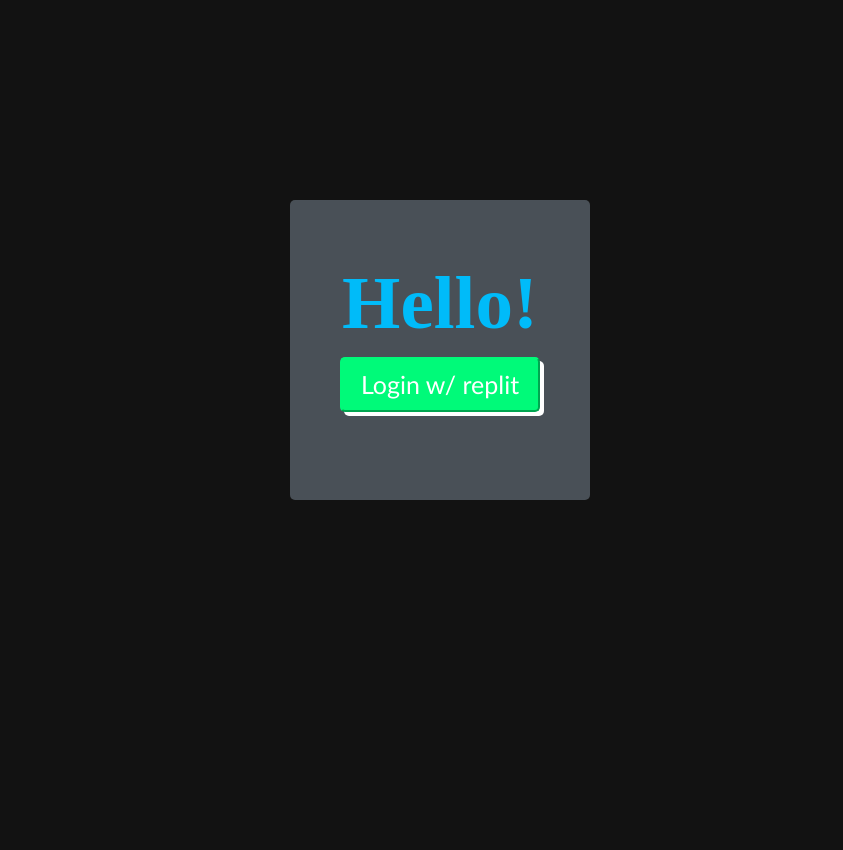
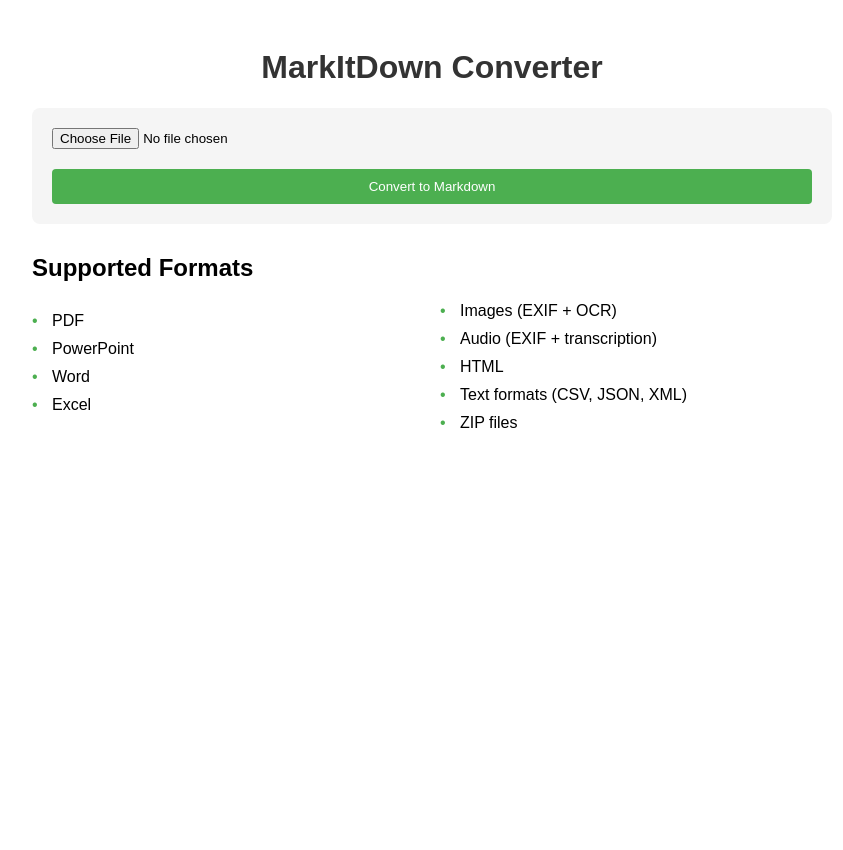
Before and after one commit to joseluissaorin/MarkItDown-Flask-GUI-API, a Flask app: template templates/index.html in a window 1280 px wide. Shown: the whole page, without its empty margins (208-1051 px from the left). After the commit the page ends 428 px from the top, so only its background shows below. Run offline with Flask 2, Linux system fonts and the light colour scheme; the template is opened without the code that fills it, so the values that code supplies are empty; some web fonts are replaced.

Commit message:
Assistant checkpoint: Created GUI and API for MarkItDown converter
Assistant generated file changes:
- main.py: Create Flask app with API endpoints and GUI
- templates/index.html: Create HTML interface
- static/style.css: Add CSS styles

---

User prompt:

Create a GUI for the MarkItDown library while also providing API endpoints:

MarkItDown
PyPI PyPI - Downloads Built by AutoGen Team

MarkItDown is a utility for converting various files to Markdown (e.g., for indexing, text analysis, etc). It supports:

PDF
PowerPoint
Word
Excel
Images (EXIF metadata and OCR)
Audio (EXIF metadata and speech transcription)
HTML
Text-based formats (CSV, JSON, XML)
ZIP files (iterates over contents)
To install MarkItDown, use pip: pip install markitdown. Alternatively, you can install it from the source: pip install -e .

Usage
Command-Line
markitdown path-to-file.pdf > document.md
Or use -o to specify the output file:

markitdown path-to-file.pdf -o document.md
You can also pipe content:

cat path-to-file.pdf | markitdown
Python API
Basic usage in Python:

from markitdown import MarkItDown

md = MarkItDown()
result = md.convert("test.xls

```diff
--- a/main.py
+++ b/main.py
@@ -1,20 +1,73 @@
-from flask import Flask, render_template, request
+
+from flask import Flask, render_template, request, jsonify, send_file
+from markitdown import MarkItDown
+import os
+import tempfile
 
 app = Flask('app')
+md = MarkItDown()
 
 @app.route('/')
-def hello_world():
-    print(request.headers)
-    return render_template(
-        'index.html',
-        user_id=request.headers['X-Replit-User-Id'],
-        user_name=request.headers['X-Replit-User-Name'],
-        user_roles=request.headers['X-Replit-User-Roles'],
-        user_bio=request.headers['X-Replit-User-Bio'],
-        user_profile_image=request.headers['X-Replit-User-Profile-Image'],
-        user_teams=request.headers['X-Replit-User-Teams'],
-        user_url=request.headers['X-Replit-User-Url']
-    )
+def index():
+    return render_template('index.html')
 
-if __name__ == "__main__":
+@app.route('/convert', methods=['POST'])
+def convert():
+    if 'file' not in request.files:
+        return jsonify({'error': 'No file uploaded'}), 400
+
+    file = request.files['file']
+    if file.filename == '':
+        return jsonify({'error': 'No file selected'}), 400
+
+    # Save uploaded file temporarily
+    temp_dir = tempfile.mkdtemp()
+    temp_path = os.path.join(temp_dir, file.filename)
+    file.save(temp_path)
+
+    try:
+        # Convert file to markdown
+        result = md.convert(temp_path)
+
+        # Create temporary markdown file
+        output_path = os.path.join(temp_dir, 'output.md')
+        with open(output_path, 'w') as f:
+            f.write(result)
+
+        return send_file(
+            output_path,
+            mimetype='text/markdown',
+            as_attachment=True,
+            download_name='converted.md'
+        )
+    except Exception as e:
+        return jsonify({'error': str(e)}), 500
+    finally:
+        # Cleanup
+        if os.path.exists(temp_path):
+            os.remove(temp_path)
+
+@app.route('/api/convert', methods=['POST'])
+def api_convert():
+    if 'file' not in request.files:
+        return jsonify({'error': 'No file uploaded'}), 400
+
+    file = request.files['file']
+    if file.filename == '':
+        return jsonify({'error': 'No file selected'}), 400
+
+    temp_dir = tempfile.mkdtemp()
+    temp_path = os.path.join(temp_dir, file.filename)
+    file.save(temp_path)
+
+    try:
+        result = md.convert(temp_path)
+        return jsonify({'markdown': result})
+    except Exception as e:
+        return jsonify({'error': str(e)}), 500
+    finally:
+        if os.path.exists(temp_path):
+            os.remove(temp_path)
+
+if __name__ == '__main__':
     app.run(host='0.0.0.0', port=8080)
--- /dev/null
+++ b/static/style.css
@@ -0,0 +1,60 @@
+
+.container {
+    max-width: 800px;
+    margin: 0 auto;
+    padding: 20px;
+    font-family: Arial, sans-serif;
+}
+
+h1 {
+    text-align: center;
+    color: #333;
+}
+
+.converter {
+    background: #f5f5f5;
+    padding: 20px;
+    border-radius: 8px;
+    margin: 20px 0;
+}
+
+.upload-area {
+    margin-bottom: 20px;
+}
+
+button {
+    background: #4CAF50;
+    color: white;
+    padding: 10px 20px;
+    border: none;
+    border-radius: 4px;
+    cursor: pointer;
+    width: 100%;
+}
+
+button:hover {
+    background: #45a049;
+}
+
+.supported-formats {
+    margin-top: 30px;
+}
+
+.supported-formats ul {
+    columns: 2;
+    list-style-type: none;
+    padding: 0;
+}
+
+.supported-formats li {
+    margin: 10px 0;
+    padding-left: 20px;
+    position: relative;
+}
+
+.supported-formats li:before {
+    content: "•";
+    position: absolute;
+    left: 0;
+    color: #4CAF50;
+}
--- a/templates/index.html
+++ b/templates/index.html
@@ -1,158 +1,35 @@
-<!doctype html>
+
+<!DOCTYPE html>
 <html>
 <head>
-	<title>Python Flask ReplAuth</title>
-<script src="https://replit.com/public/js/repl-auth-v2.js"></script>
+    <title>MarkItDown Converter</title>
+    <link rel="stylesheet" href="/static/style.css">
 </head>
 <body>
-	{% if user_id %}
-	<center>
-  <div class="box">
-    <center>
-    <div class="box-text-auth">
-      <p>
-        Hello, {{ user_name }}! ({{ user_id }})
-      </p>
+    <div class="container">
+        <h1>MarkItDown Converter</h1>
+        <div class="converter">
+            <form action="/convert" method="post" enctype="multipart/form-data">
+                <div class="upload-area">
+                    <input type="file" id="file" name="file" required>
+                </div>
+                <button type="submit">Convert to Markdown</button>
+            </form>
+        </div>
+        <div class="supported-formats">
+            <h2>Supported Formats</h2>
+            <ul>
+                <li>PDF</li>
+                <li>PowerPoint</li>
+                <li>Word</li>
+                <li>Excel</li>
+                <li>Images (EXIF + OCR)</li>
+                <li>Audio (EXIF + transcription)</li>
+                <li>HTML</li>
+                <li>Text formats (CSV, JSON, XML)</li>
+                <li>ZIP files</li>
+            </ul>
+        </div>
     </div>
-  <img src="{{ user_profile_image }}" width="200">
-    <center>
-  </center>
-  </div>
-	{% else %}
-  <center>
-    <center>
-      <div class="box">
-        <div class="box-text">
-            <h1>Hello!</h1>
-        </div>
-        <div class="box-button">
-          <button onclick="LoginWithReplit()"> Login w/ replit</button>
-        </div>
-    </center>
-      </div>
-  </center>
-
-	{% endif %}
 </body>
-<style>
-  html, body {
-  height: 100%;
-  width: 100%;
-  background-color:#121212;
-}
-
-@font-face {
-  font-family: "Font";
-  src: url("https://css.replit.cool/Chess/src/fonts/Poppins-Bold[1].ttf");
-}
-
-h1{
-  font-family:"Font";
-  font-size:75px;
-  color:#00bbf9;
-}
-
-p{
-  font-family:"Font";
-  font-size:22px;
-  color:#00bbf9;
-}
-
-a{
-  font-family:"Font";
-  color:white;
-  font-size:22px;
-  text-decoration:none;
-  cursor:help;
-  text-shadow:2px 2px #00bbf9;
-}
-
-address{
-  font-family:"Font";
-  font-size:18px;
-  text-shadow:2px 2px #00bbf9;
-}
-
-summary{
-  font-family:"Font";
-  font-size:20px;
-  text-shadow:2px 2px #c400fa;
-  transition:0.7s;
-}
-
-details{
-  font-family:"Font";
-  font-size:20px;
-  text-shadow:2px 2px #c400fa;
-}
-
-::placeholder{
-  font-family:"Font";
-  font-size:25px;
-  color:#787878;
-}
-
-button{
-  width:200px;
-  height:55px;
-  font-family:"Trebuchet MS";
-  font-size:25px;
-  box-shadow:4px 4px white;
-  border-color:#00fa79;
-  color:white;
-  background-color:#00fa79;
-  border-radius:5px;
-}
-
-button:hover{
-  font-family:"Trebuchet MS";
-  font-size:25px;
-  background-color:white;
-  box-shadow:4px 4px #00fa79;
-  color:#00fa79;
-  border-radius:5px;
-  border-color:white;
-  transition:0.7s;
-}
-
-button:disabled{
-  font-family:"Trebuchet MS";
-  font-size:25px;
-  background-color:white;
-  box-shadow:4px 4px #00fa79;
-  border-radius:5px;
-  border-color:#121212;
-  cursor:not-allowed;
-  color:white;
-}
-
-.box-position{
-  position:relative;
-}
-
-.box{
-  width:300px;
-  height:300px;
-  background-color:#495057;
-  border-radius:5px;
-  border-color:white;
-  position:relative;
-  top:150px;
-}
-
-.box-text{
-  position:relative;
-  top:60px;
-}
-
-.box-button{
-  position:relative;
-  top:20px;
-}
-
-.box-text-auth{
-  position:relative;
-  top:10px;
-}
-</style>
 </html>
```
